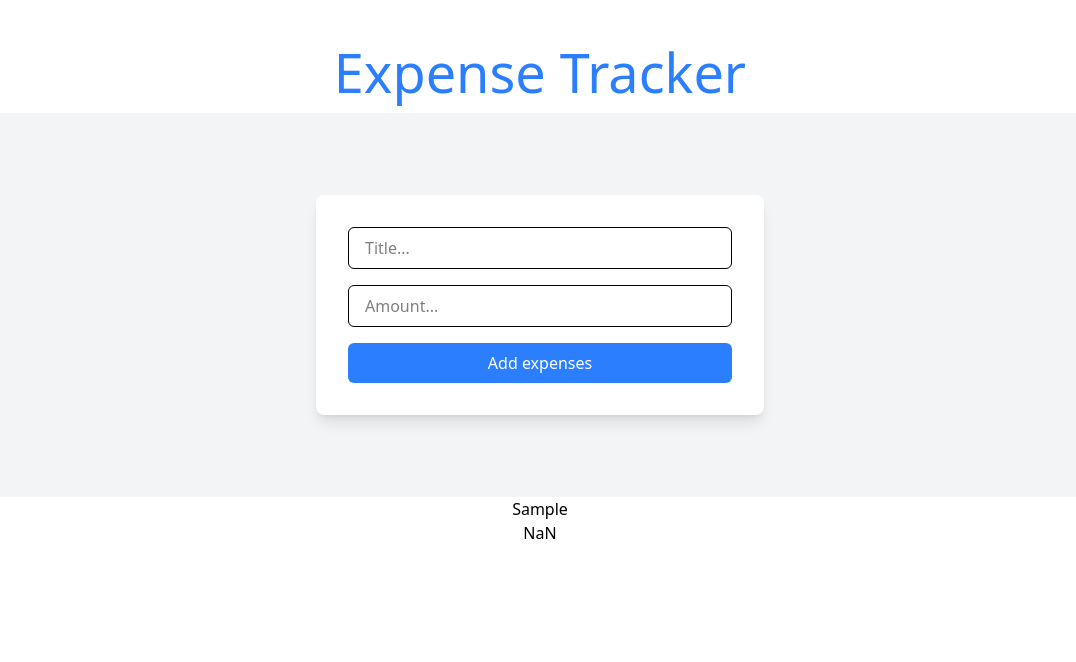
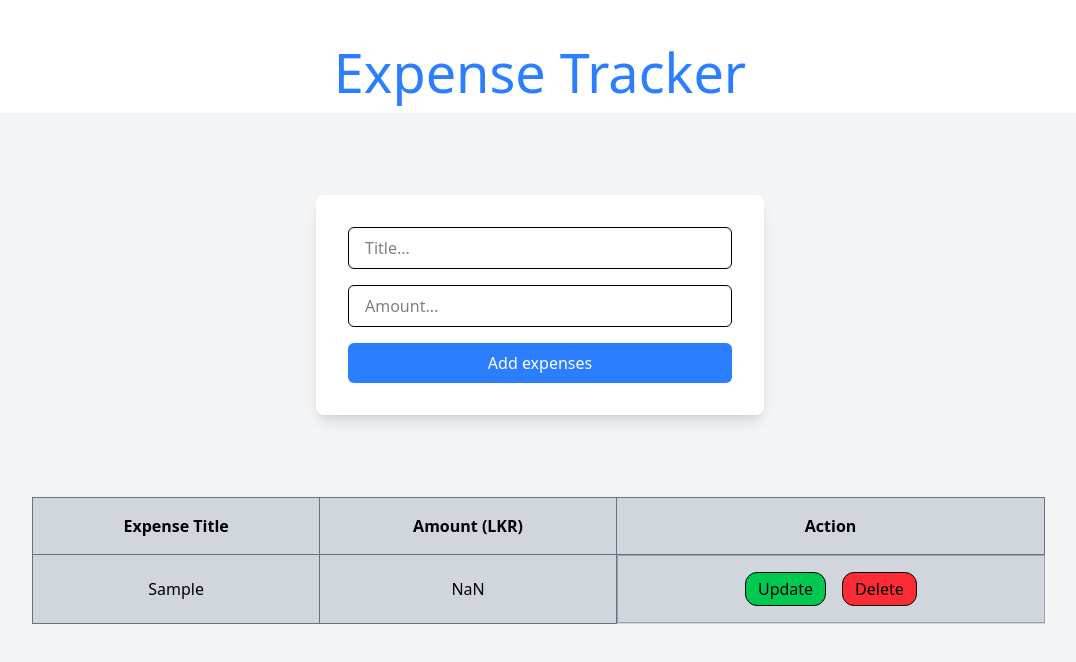
Before and after one commit to Tharindu-Theekshana/Expense-Tracker, a React (Vite) app: page / in a window 1280 px wide. Both pictures are taken after typing "Sample", "Sample" into the empty fields and a click on the button "Add expenses". Shown: the top 662 px of the page, without its empty margins (100-1176 px from the left). Built offline with nearby package versions, Linux system fonts and the light colour scheme.

Commit message:
added some ui

```diff
--- a/src/components/ExpenseList.jsx
+++ b/src/components/ExpenseList.jsx
@@ -8,8 +8,22 @@ export default function ExpenseList() {
     const {expenses} = useContext(ExpenseContext);
 
   return (
-    <div>
-      {expenses.length ===0 ? <h1 className='text-4xl text-green-600'>No Expenses</h1>:expenses.map((expense, index)=> (<ShowExpenses key={index} expense={expense}/>))}
-    </div>
+    <div className='bg-gray-100 min-h-56'>
+      {expenses.length ===0 ? (<h1 className='text-4xl text-green-600'>No Expenses</h1>):(
+      <table className=' bg-gray-300 w-5/6 ml-25 '>
+
+      <tr>
+          <th className='border border-gray-500 px-4 py-4'>Expense Title</th>
+          <th className='border border-gray-500 px-4 py-4'>Amount (LKR)</th>
+          <th className='border border-gray-500 px-4 py-4'>Action</th>
+        </tr>
+        <tbody>
+        {expenses.map((expense, index)=> (<ShowExpenses key={index} expense={expense}/>))}
+
+
+        </tbody>
+      </table>
+)}
+</div>
   )
 }
--- a/src/components/ShowExpenses.jsx
+++ b/src/components/ShowExpenses.jsx
@@ -1,11 +1,22 @@
-import React from 'react'
+import React, { useContext } from 'react'
+
 
 export default function ShowExpenses({expense}) {
+
+
+
   return (
-    <div>
-        <div>{expense.title}</div>
-        <div>{expense.amount}</div>
 
-    </div>
+      <tr>
+            <td className='border border-gray-500 px-4 py-4'>{expense.title}</td>
+            <td className='border border-gray-500 px-4 py-4'>{expense.amount}</td>
+            <td className='border border-gray-400 px-4 py-4 flex justify-center gap-4'>
+
+              <button className='border p-1 px-3 bg-green-500 hover:bg-green-600 rounded-xl'>Update</button>
+              <button className='border p-1 px-3 bg-red-500 hover:bg-red-600 rounded-xl'>Delete</button>
+
+            </td>
+      </tr>
+
   )
 }
```
